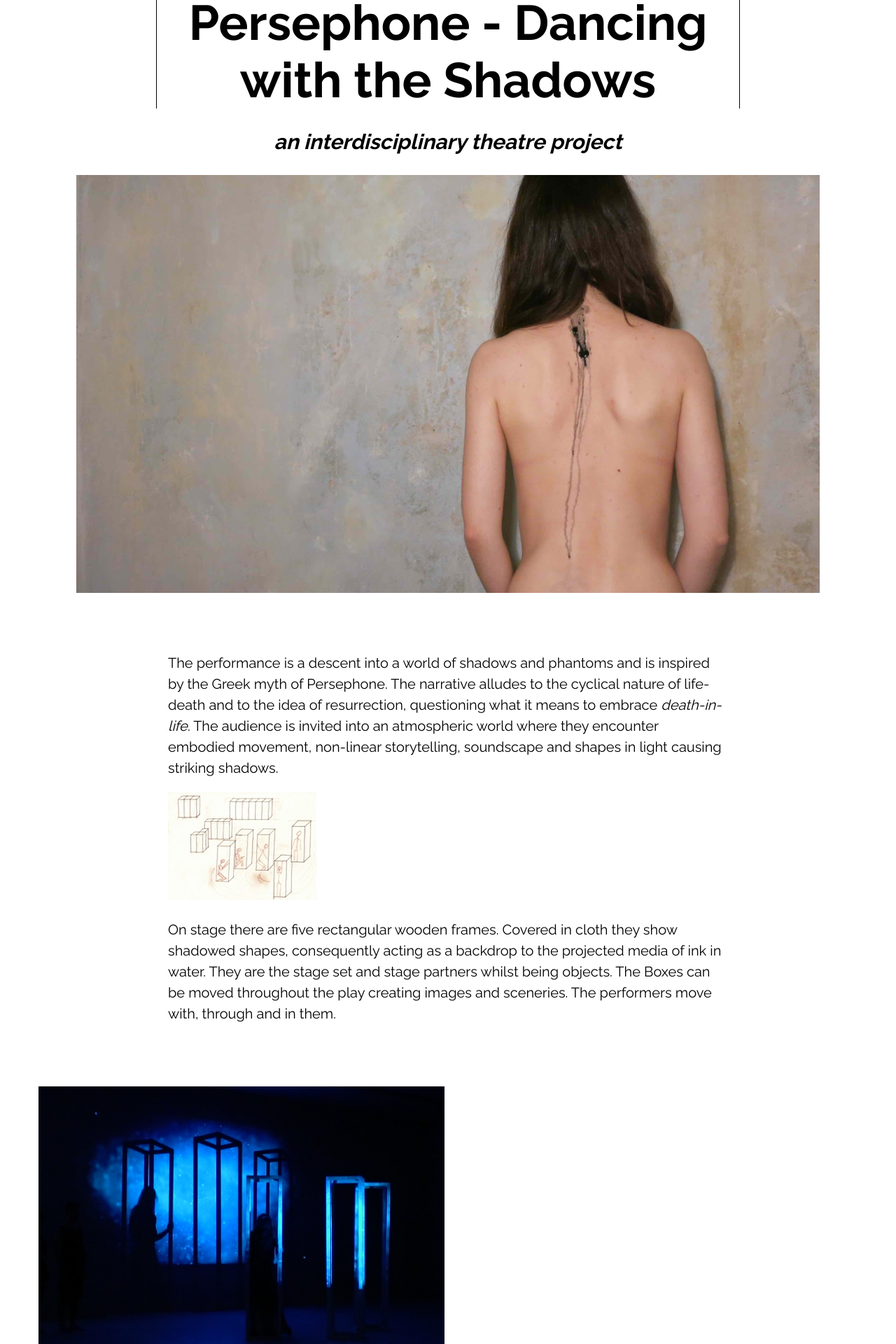
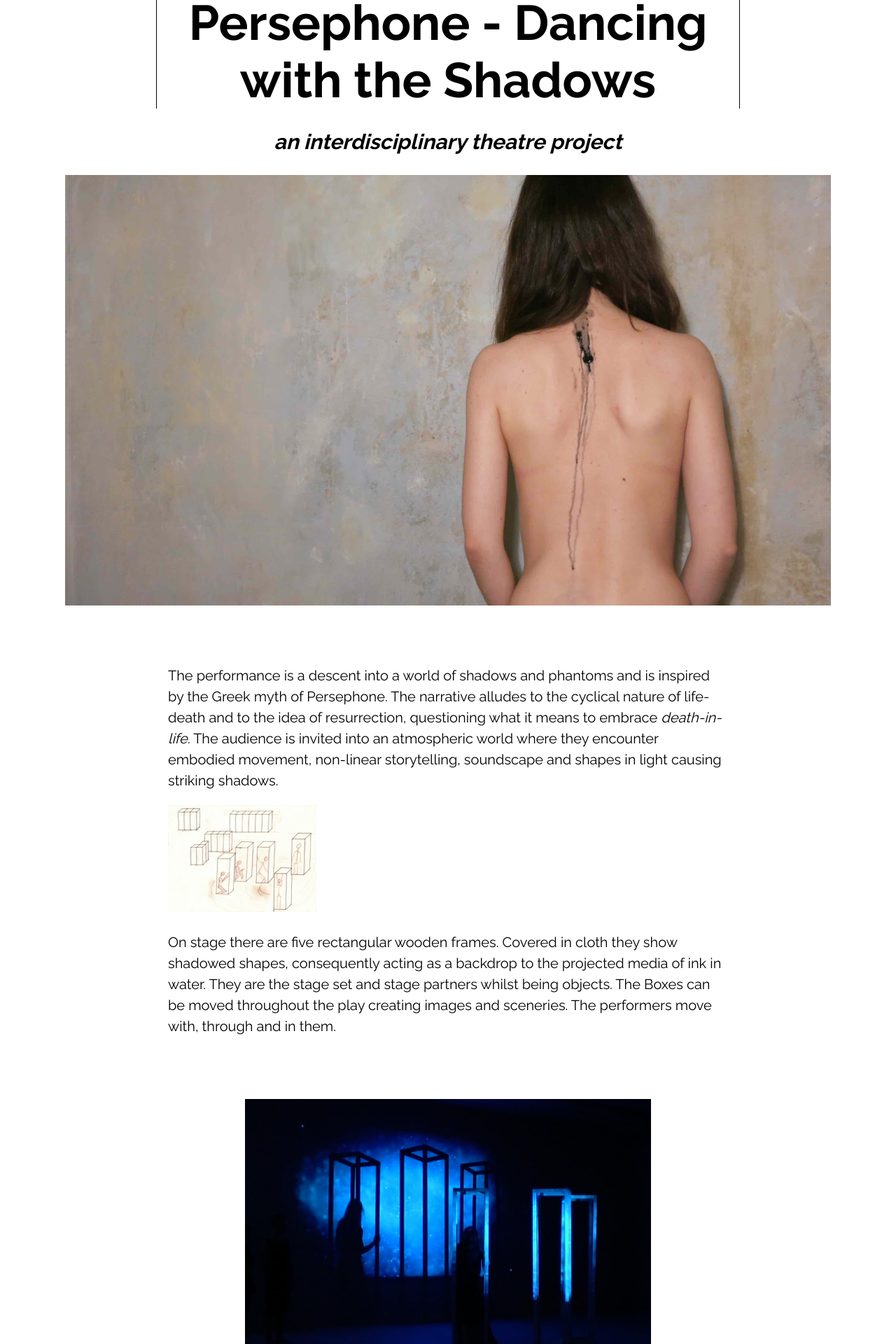
Before and after one commit to matteocarpi/julia, a Jekyll site: the page built from _posts/2019-03-04-persephone-dancing-with-the-shadows.markdown, in a window 1280 px wide. Shown: the part 355-2275 px from the top of the page at 70% size. Built offline with Jekyll 4.4.1, drawn with Linux system fonts in a browser that asks for light colours.

Commit message:
small fixes around of alignment etx

```diff
--- a/_layouts/default.html
+++ b/_layouts/default.html
@@ -2,11 +2,13 @@
 <html lang="en" dir="ltr">
     {% include head.html %}
   <body>
+    <div id="container">
       {% if page.url != "/" %}
         {% include navigation.html %}
       {% endif %}
       {{ content }}
       {% include footer.html %}
       {% include js.html %}
+    </div>
   </body>
 </html>
--- a/_layouts/projects.html
+++ b/_layouts/projects.html
@@ -1,7 +1,7 @@
 ---
 layout: default
 ---
-<div class="title">
+<div class="page-title">
   <h1>{{ page.title }}</h1>
 </div>
 <div class="current-work">
--- a/_sass/post.scss
+++ b/_sass/post.scss
@@ -27,7 +27,7 @@
 }
 h3.post-subtitle {
     font-style: italic;
-    text-align: center;
+      text-align: center;
 }
 .main_picture {
   width: 90%;
@@ -59,6 +59,8 @@
 .post_gallery {
   display: flex;
   align-items: center;
+  justify-content: center;
+  margin-bottom: 2rem;
 }
 .documentation {
   text-align: center;
--- a/_sass/projects.scss
+++ b/_sass/projects.scss
@@ -6,3 +6,6 @@
 .current-image {
     flex-shrink: 0;
 }
+.page-title {
+  text-align: center;
+}
--- a/_sass/universal.scss
+++ b/_sass/universal.scss
@@ -10,6 +10,12 @@
   flex-direction: column;
   min-height: 100%;
   margin: 0;
+}
+#container {
+  width: 100%;
+  height: 100vh;
+  overflow-y: scroll;
+  scroll-behavior: smooth;
 }
 h1 {
   font-size: 120px;
```
Lines whose indentation alone changed are shown as unchanged.
